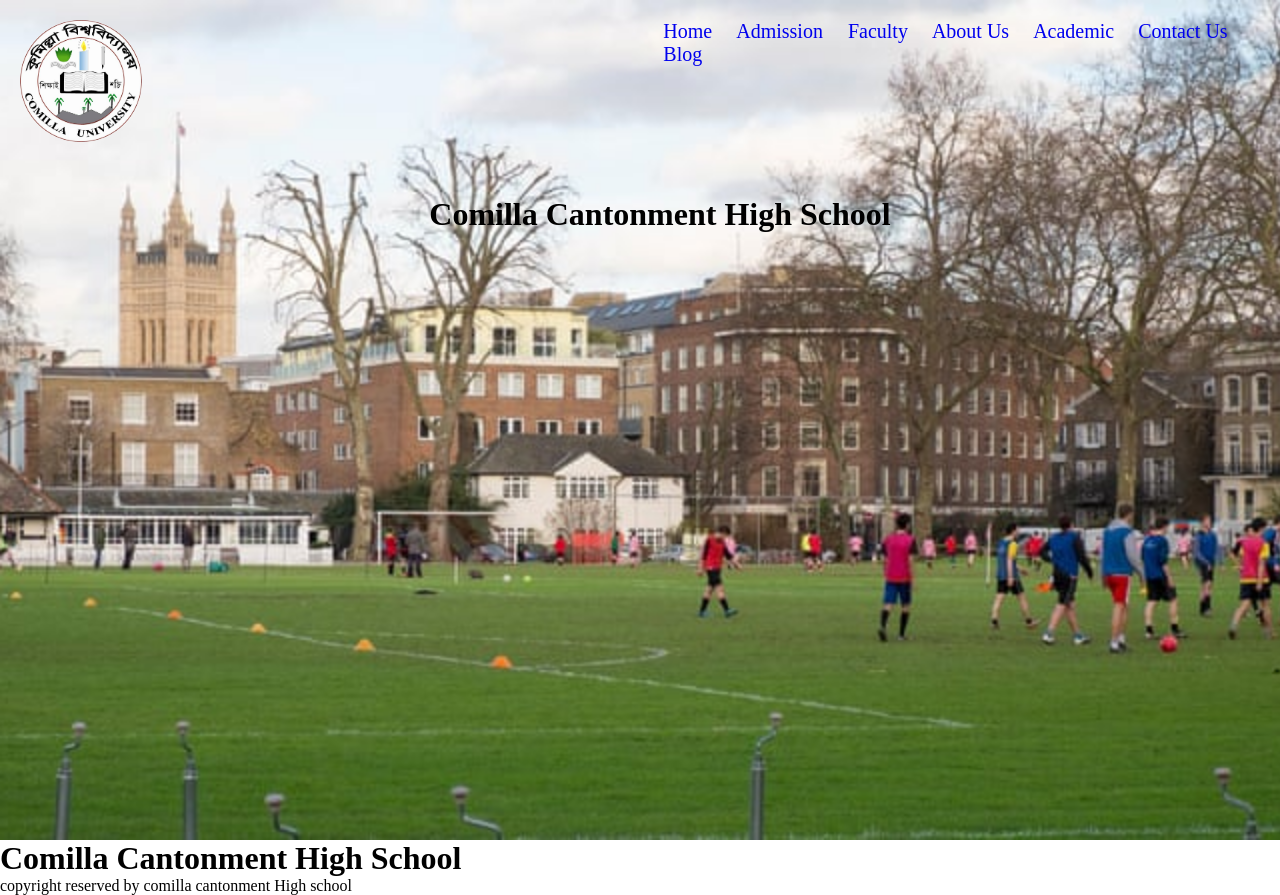
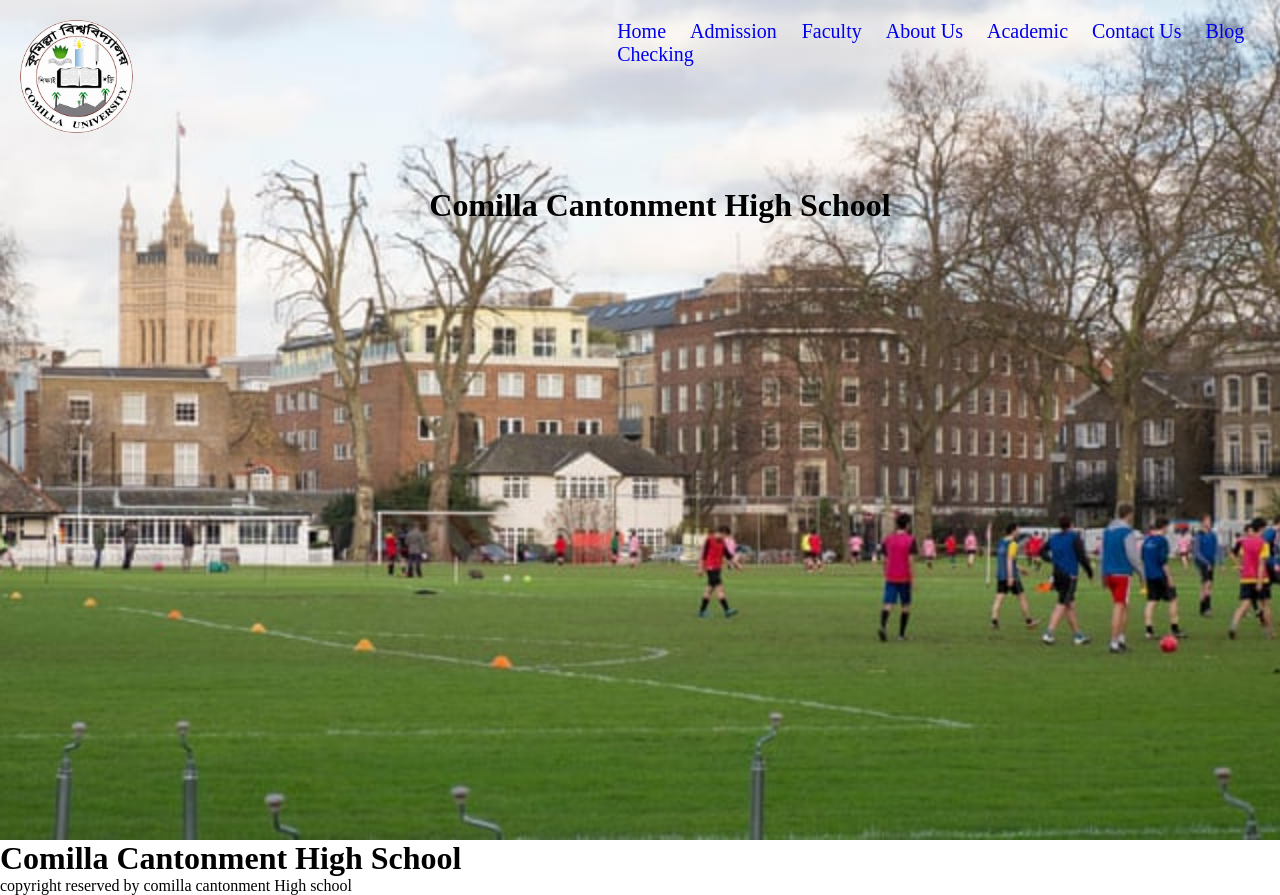
Before and after one commit to mehediparvez/Website_for_school, a plain HTML site: page index.html in a window 1280 px wide. Shown: the top 895 px of the page. Drawn offline with Linux system fonts and the light colour scheme.

Commit message:
Updated index.html with a new link in navbar

```diff
--- a/index.html
+++ b/index.html
@@ -24,6 +24,7 @@
                         <li><a href="academic.html">Academic</a></li>
                         <li><a href="cotact_us.html">Contact Us</a></li>
                         <li><a href="blog.html">Blog</a></li>
+                        <li><a href="#">Checking</a></li>
 
                     </ul>
                 </div>
```
